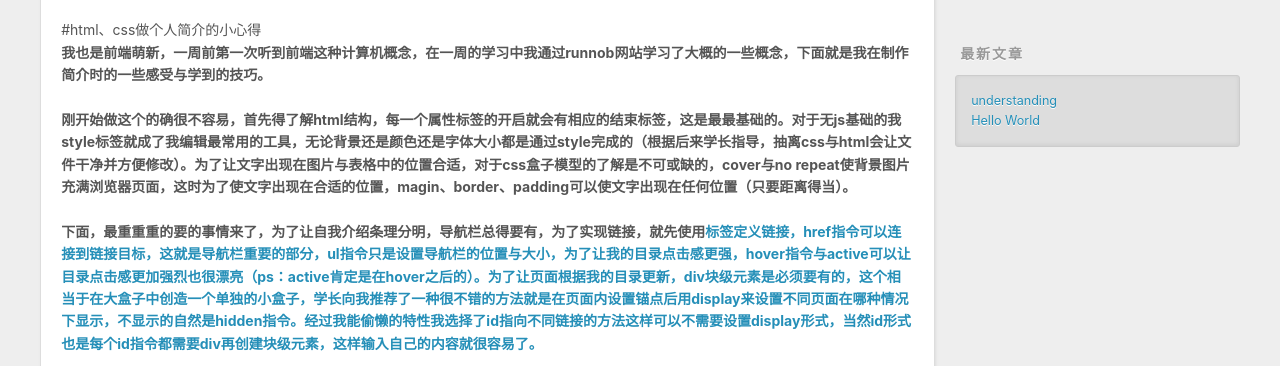
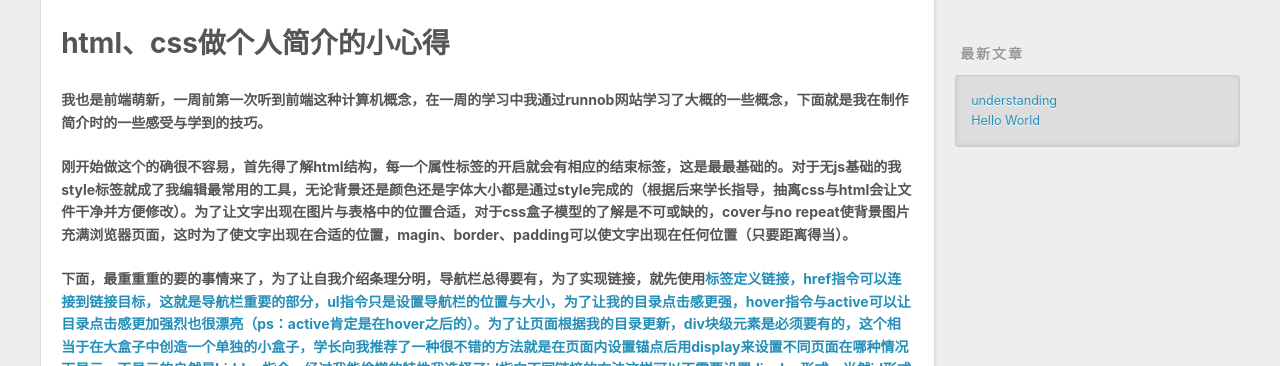
Before and after one commit to Richard-les/Richard-les.github.io, a plain HTML site: page 2020/09/16/understanding/index.html in a window 1280 px wide. Shown: the part 434-800 px from the top of the page. Drawn offline with nearby package versions, Linux system fonts and the light colour scheme.

Commit message:
Site updated: 2020-09-16 23:24:38

```diff
--- a/2020/09/16/understanding/index.html
+++ b/2020/09/16/understanding/index.html
@@ -7,15 +7,15 @@
 
   <title>understanding | 落〆雨</title>
   <meta name="viewport" content="width=device-width, initial-scale=1, maximum-scale=1">
-  <meta name="description" content="#html、css做个人简介的小心得我也是前端萌新，一周前第一次听到前端这种计算机概念，在一周的学习中我通过runnob网站学习了大概的一些概念，下面就是我在制作简介时的一些感受与学到的技巧。 刚开始做这个的确很不容易，首先得了解html结构，每一个属性标签的开启就会有相应的结束标签，这是最最基础的。对于无js基础的我style标签就成了我编辑最常用的工具，无论背景还是颜色还是字体大小都是通过st">
+  <meta name="description" content="html、css做个人简介的小心得我也是前端萌新，一周前第一次听到前端这种计算机概念，在一周的学习中我通过runnob网站学习了大概的一些概念，下面就是我在制作简介时的一些感受与学到的技巧。 刚开始做这个的确很不容易，首先得了解html结构，每一个属性标签的开启就会有相应的结束标签，这是最最基础的。对于无js基础的我style标签就成了我编辑最常用的工具，无论背景还是颜色还是字体大小都是通过sty">
 <meta property="og:type" content="article">
 <meta property="og:title" content="understanding">
 <meta property="og:url" content="https://richard-les.github.io./2020/09/16/understanding/index.html">
 <meta property="og:site_name" content="落〆雨">
-<meta property="og:description" content="#html、css做个人简介的小心得我也是前端萌新，一周前第一次听到前端这种计算机概念，在一周的学习中我通过runnob网站学习了大概的一些概念，下面就是我在制作简介时的一些感受与学到的技巧。 刚开始做这个的确很不容易，首先得了解html结构，每一个属性标签的开启就会有相应的结束标签，这是最最基础的。对于无js基础的我style标签就成了我编辑最常用的工具，无论背景还是颜色还是字体大小都是通过st">
+<meta property="og:description" content="html、css做个人简介的小心得我也是前端萌新，一周前第一次听到前端这种计算机概念，在一周的学习中我通过runnob网站学习了大概的一些概念，下面就是我在制作简介时的一些感受与学到的技巧。 刚开始做这个的确很不容易，首先得了解html结构，每一个属性标签的开启就会有相应的结束标签，这是最最基础的。对于无js基础的我style标签就成了我编辑最常用的工具，无论背景还是颜色还是字体大小都是通过sty">
 <meta property="og:locale" content="zh_CN">
 <meta property="article:published_time" content="2020-09-16T12:26:02.000Z">
-<meta property="article:modified_time" content="2020-09-16T14:05:43.049Z">
+<meta property="article:modified_time" content="2020-09-16T15:24:13.012Z">
 <meta property="article:author" content="黄恒洋">
 <meta name="twitter:card" content="summary">
 
@@ -88,7 +88,7 @@
 
     <div class="article-entry" itemprop="articleBody">
 
-        <p>#html、css做个人简介的小心得<br><strong>我也是前端萌新，一周前第一次听到前端这种计算机概念，在一周的学习中我通过runnob网站学习了大概的一些概念，下面就是我在制作简介时的一些感受与学到的技巧。</strong></p>
+        <h1 id="html、css做个人简介的小心得"><a href="#html、css做个人简介的小心得" class="headerlink" title="html、css做个人简介的小心得"></a>html、css做个人简介的小心得</h1><p><strong>我也是前端萌新，一周前第一次听到前端这种计算机概念，在一周的学习中我通过runnob网站学习了大概的一些概念，下面就是我在制作简介时的一些感受与学到的技巧。</strong></p>
 <p><strong>刚开始做这个的确很不容易，首先得了解html结构，每一个属性标签的开启就会有相应的结束标签，这是最最基础的。对于无js基础的我style标签就成了我编辑最常用的工具，无论背景还是颜色还是字体大小都是通过style完成的（根据后来学长指导，抽离css与html会让文件干净并方便修改）。为了让文字出现在图片与表格中的位置合适，对于css盒子模型的了解是不可或缺的，cover与no repeat使背景图片充满浏览器页面，这时为了使文字出现在合适的位置，magin、border、padding可以使文字出现在任何位置（只要距离得当）。</strong></p>
 <p><strong>下面，最重重重的要的事情来了，为了让自我介绍条理分明，导航栏总得要有，为了实现链接，就先使用<a>标签定义链接，href指令可以连接到链接目标，这就是导航栏重要的部分，ul指令只是设置导航栏的位置与大小，为了让我的目录点击感更强，hover指令与active可以让目录点击感更加强烈也很漂亮（ps：active肯定是在hover之后的）。为了让页面根据我的目录更新，div块级元素是必须要有的，这个相当于在大盒子中创造一个单独的小盒子，学长向我推荐了一种很不错的方法就是在页面内设置锚点后用display来设置不同页面在哪种情况下显示，不显示的自然是hidden指令。经过我能偷懒的特性我选择了id指向不同链接的方法这样可以不需要设置display形式，当然id形式也是每个id指令都需要div再创建块级元素，这样输入自己的内容就很容易了。</strong></p>
 <p><strong>剩下基础的内容设置就只要敲敲键盘打打字就好了，以上就是我的一些小见解。</strong></p>
```
Also changed, not shown: index.html (+1 -1 lines).
